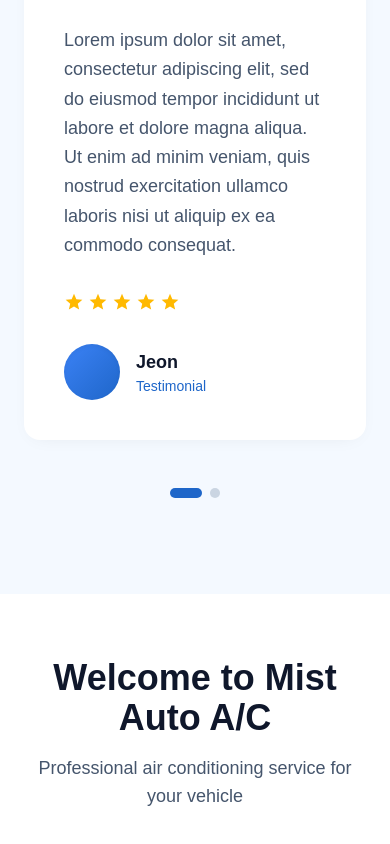
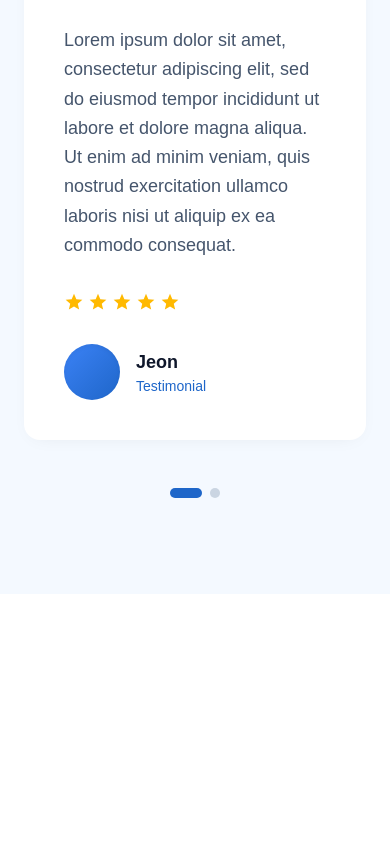
Before and after one commit to Tharaka-Maheshwara/misautoac-new, a Next.js app: page / in a window 390 px wide. Shown: the part 7144-7988 px from the top of the page. After the commit the page ends 7738 px from the top, so only its background shows below. Built offline with nearby package versions, Linux system fonts and the light colour scheme.

Commit message:
home page header

```diff
--- a/src/app/pages/home/home.tsx
+++ b/src/app/pages/home/home.tsx
@@ -235,16 +235,7 @@
       {/* Testimonials Section */}
       <TestimonialsSection />
 
-      <div className="mx-auto max-w-6xl px-6 py-16">
-        <div className="text-center">
-          <h2 className="mb-4 text-4xl font-bold text-slate-900">
-            Welcome to Mist Auto A/C
-          </h2>
-          <p className="mb-8 text-lg text-slate-600">
-            Professional air conditioning service for your vehicle
-          </p>
-        </div>
-      </div>
+
     </div>
   );
 }
--- a/src/components/layout/HeroSection.tsx
+++ b/src/components/layout/HeroSection.tsx
@@ -7,6 +7,7 @@
   {
     image: "/Hero%20Section%20images/hero_slide_4.jpg",
     badge: "✅ Trusted Service",
+    welcomeText: "Welcome to Mist Auto A/C",
     title: "Reliable Air Conditioning and Refrigeration Services",
     subtitle:
       "Service by skilled technicians with over 10 years of experience using high-quality spare parts.",
@@ -234,6 +235,20 @@
               <span className="hero-badge">{slides[current].badge}</span>
             </div>
 
+            {/* Welcome Text */}
+            {slides[current].welcomeText && (
+              <div
+                className="mb-3 tracking-widest text-blue-300 font-semibold uppercase"
+                style={{
+                  fontSize: "clamp(0.9rem, 1.5vw, 1.1rem)",
+                  letterSpacing: "0.2em",
+                  textShadow: "0 2px 8px rgba(0,0,0,0.5)",
+                }}
+              >
+                {slides[current].welcomeText}
+              </div>
+            )}
+
             {/* Title */}
             <h1
               className="font-bold leading-tight mb-5"
```
